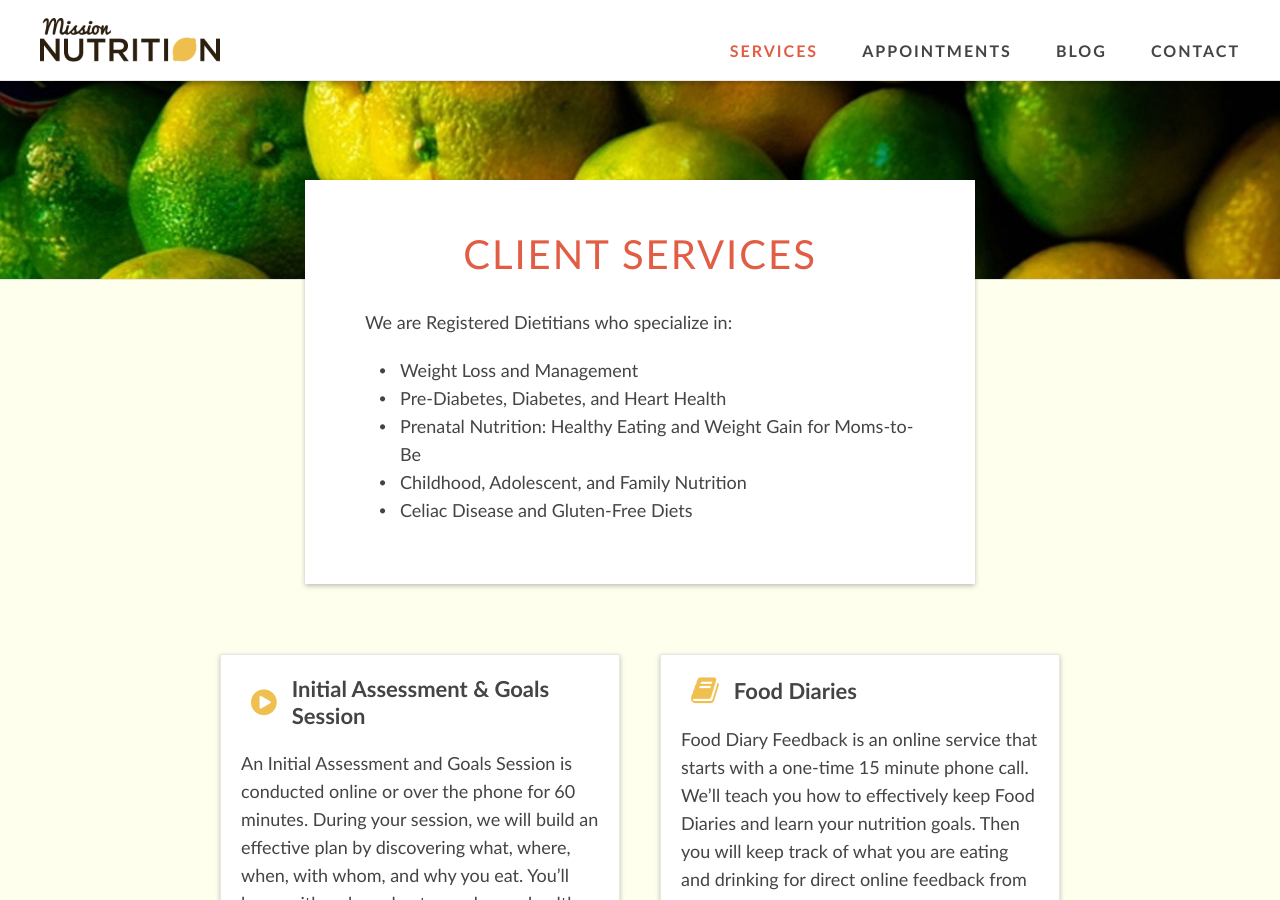
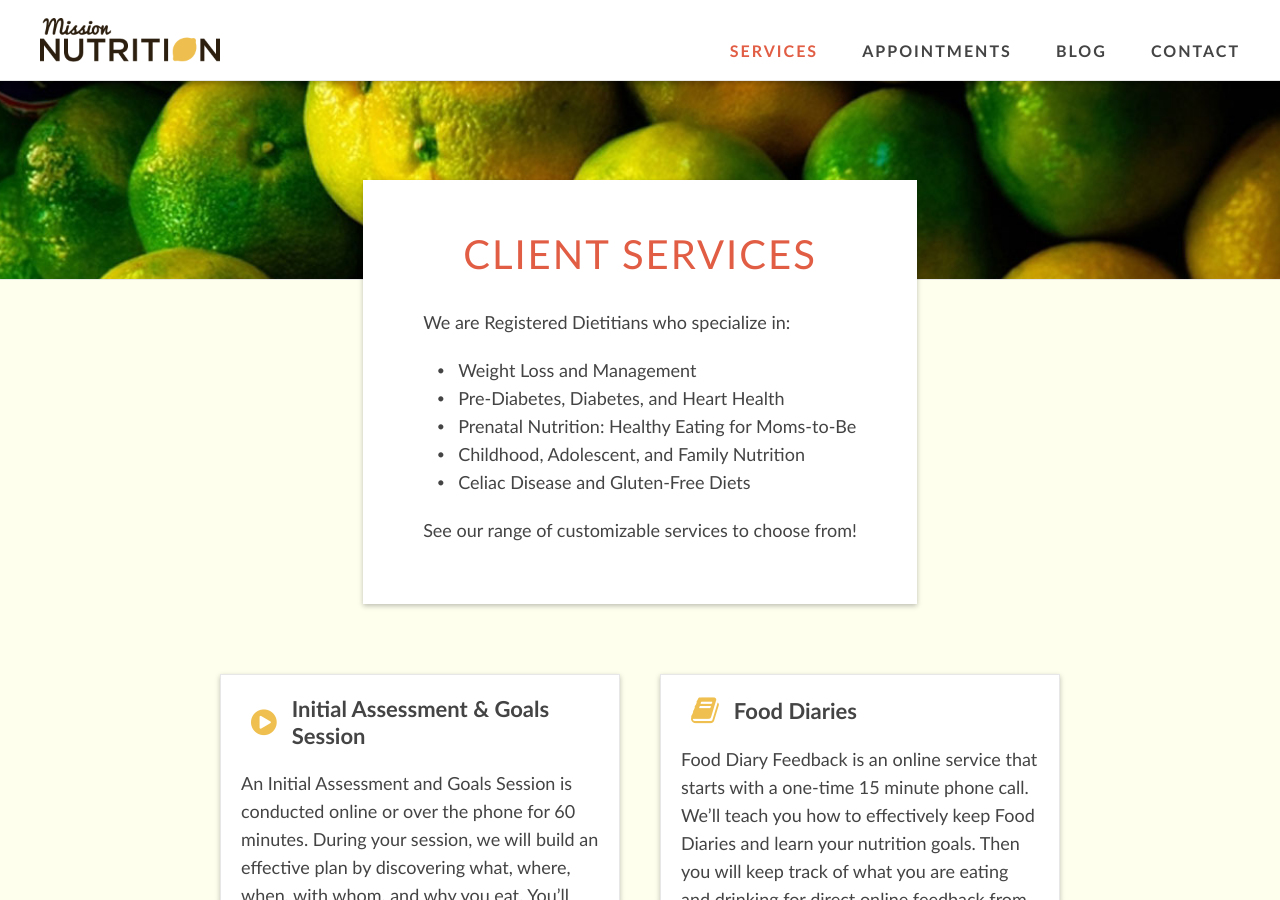
Before and after one commit to davelandry/missionnutrition, a Jekyll site: the page built from _pages/services.md, in a window 1280 px wide and 900 px high. Built offline with Jekyll 4.4.1, drawn with Linux system fonts in a browser that asks for light colours.

Commit message:
Update services.md

```diff
--- a/_pages/services.md
+++ b/_pages/services.md
@@ -9,6 +9,8 @@ We are Registered Dietitians who specialize in:
 
 * Weight Loss and Management
 * Pre-Diabetes, Diabetes, and Heart Health
-* Prenatal Nutrition: Healthy Eating and Weight Gain for Moms-to-Be
+* Prenatal Nutrition: Healthy Eating for Moms-to-Be
 * Childhood, Adolescent, and Family Nutrition
 * Celiac Disease and Gluten-Free Diets
+
+See our range of customizable services to choose from!
```
